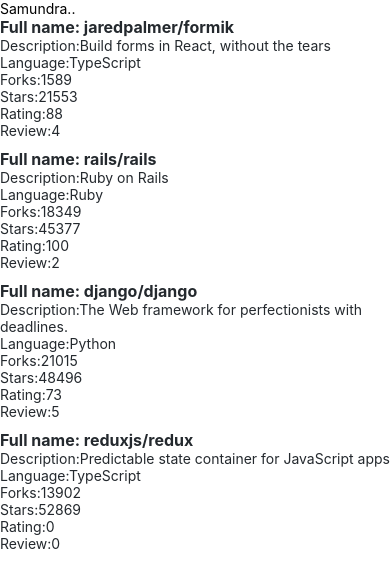
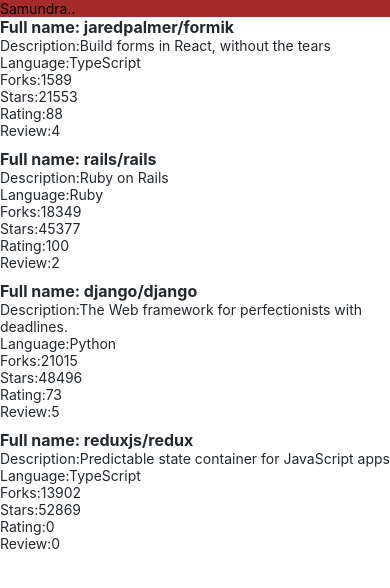
Before and after one commit to dhakalsamundra/repository-rating-app, a React Native app: screen / in a window 390 px wide. Shown: the top 588 px of the page. Built offline with nearby package versions, Linux system fonts and the light colour scheme.

Commit message:
add styling

```diff
--- a/src/theme.js
+++ b/src/theme.js
@@ -1,3 +1,5 @@
+import Constants from 'expo-constants';
+
 const theme = {
     colors: {
       textPrimary: '#24292e',
@@ -15,6 +17,11 @@
       normal: '400',
       bold: '700',
     },
+    appColor: {
+        backgroundColor: 'brown',
+        paddingTop: Constants.statusBarHeight,
+
+    }
   };
 
   export default theme;
```
